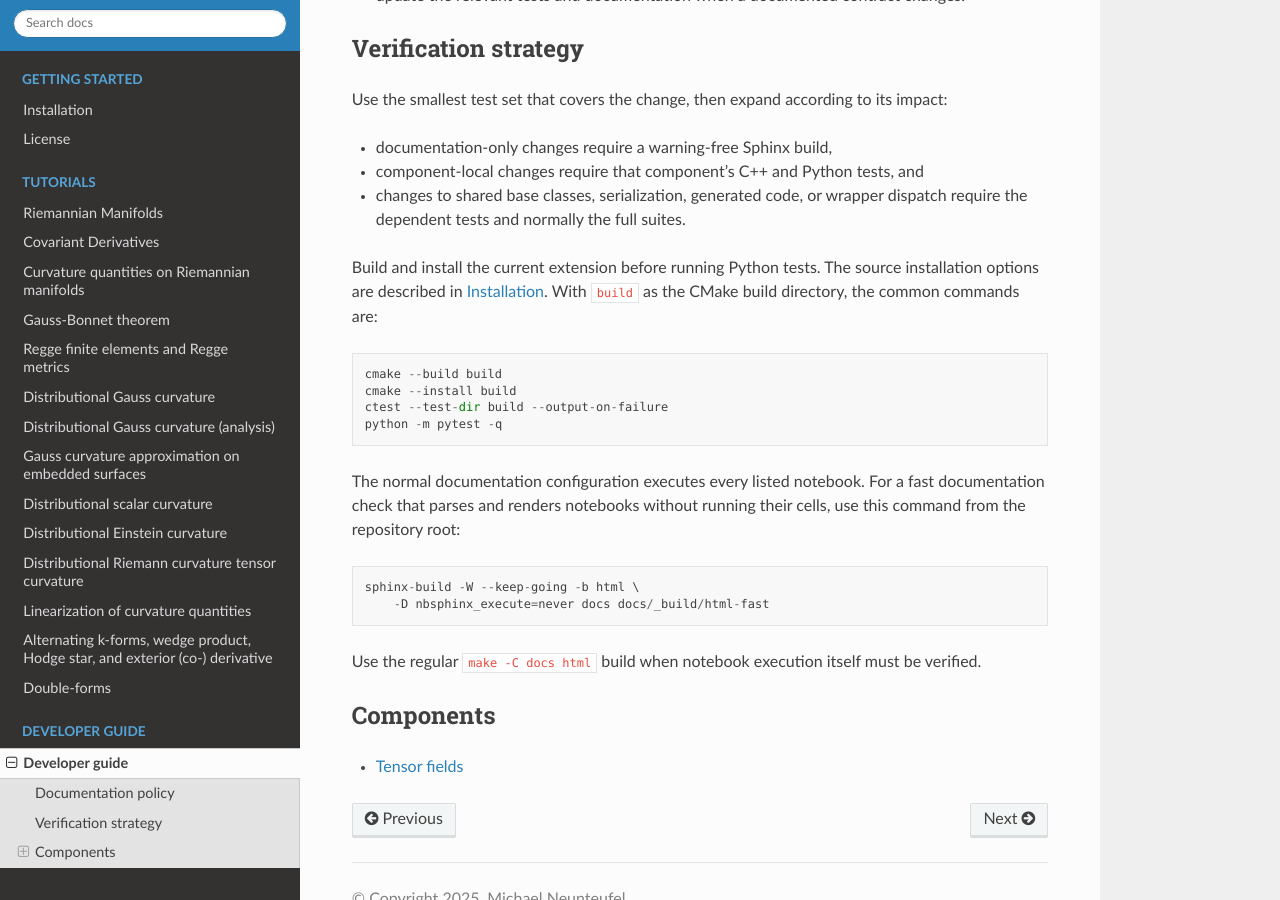
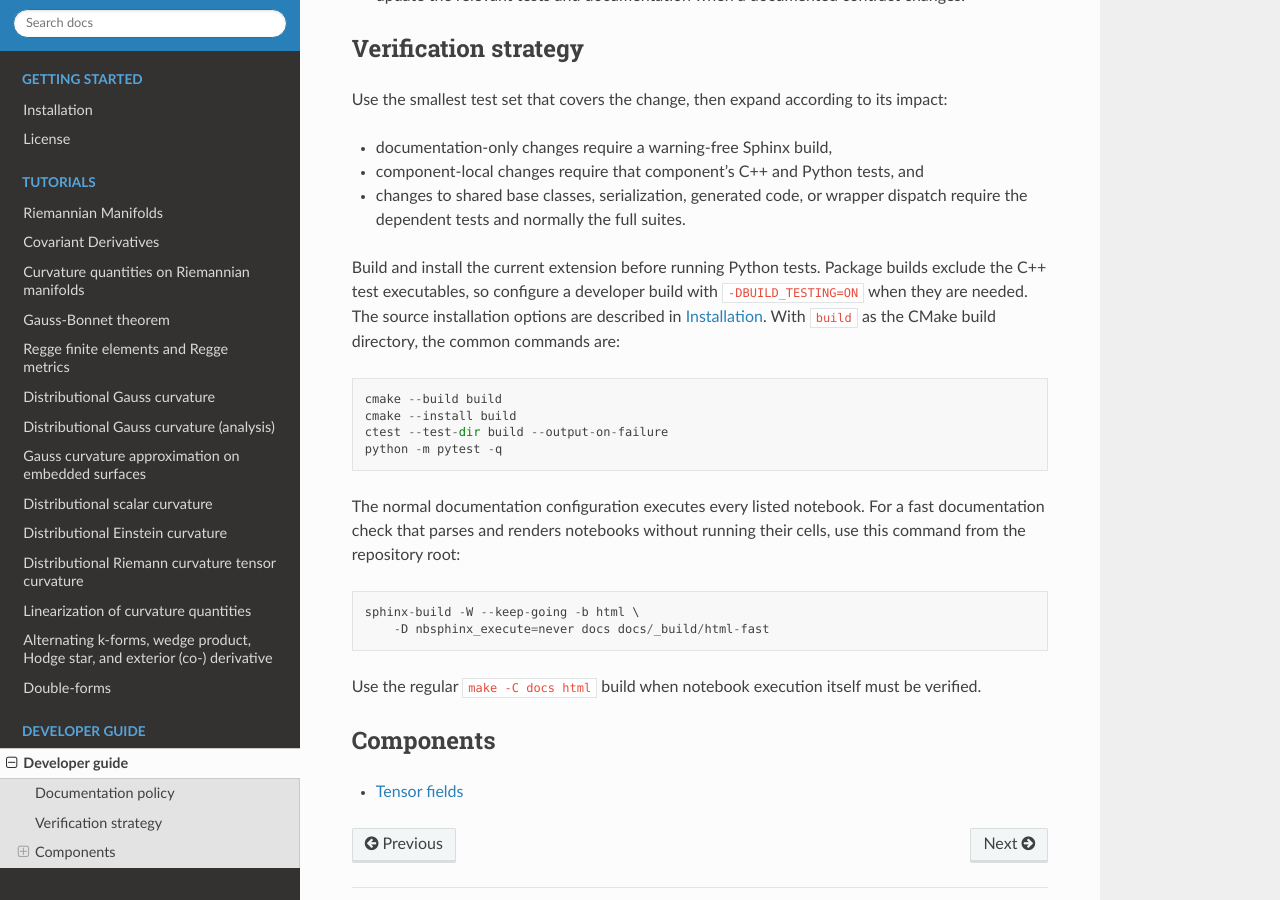
Before and after one commit to MichaelNeunteufel/NGSDiffGeo, a Sphinx documentation site: the page built from docs/developer_docs/index.rst, in a window 1280 px wide and 900 px high, scrolled down 592 px. Built offline with Sphinx 7.4.7 and the Read the Docs theme 3.1.0, drawn with Linux system fonts in a browser that asks for light colours; a script that is not in the unit is left out; comment, search, counter and statistics services are not loaded.

Commit message:
fix pipeline

```diff
--- a/docs/developer_docs/index.rst
+++ b/docs/developer_docs/index.rst
@@ -36,9 +36,11 @@ impact:
 * changes to shared base classes, serialization, generated code, or wrapper
   dispatch require the dependent tests and normally the full suites.
 
-Build and install the current extension before running Python tests. The source
-installation options are described in :doc:`../install`. With ``build`` as the
-CMake build directory, the common commands are::
+Build and install the current extension before running Python tests. Package
+builds exclude the C++ test executables, so configure a developer build with
+``-DBUILD_TESTING=ON`` when they are needed. The source installation options
+are described in :doc:`../install`. With ``build`` as the CMake build
+directory, the common commands are::
 
    cmake --build build
    cmake --install build
--- a/pyproject.toml
+++ b/pyproject.toml
@@ -45,6 +45,11 @@ experimental = true
 metadata.version.provider = "scikit_build_core.metadata.setuptools_scm"
 sdist.include = ["src/_version.py"]
 
+# Package builds only need the extension module. C++ tests are configured and
+# run separately with -DBUILD_TESTING=ON.
+[tool.scikit-build.cmake.define]
+BUILD_TESTING = "OFF"
+
 [tool.setuptools_scm]
 local_scheme = "no-local-version"
 version_file = "src/_version.py"
```
Also changed, not shown: 1 other file.
